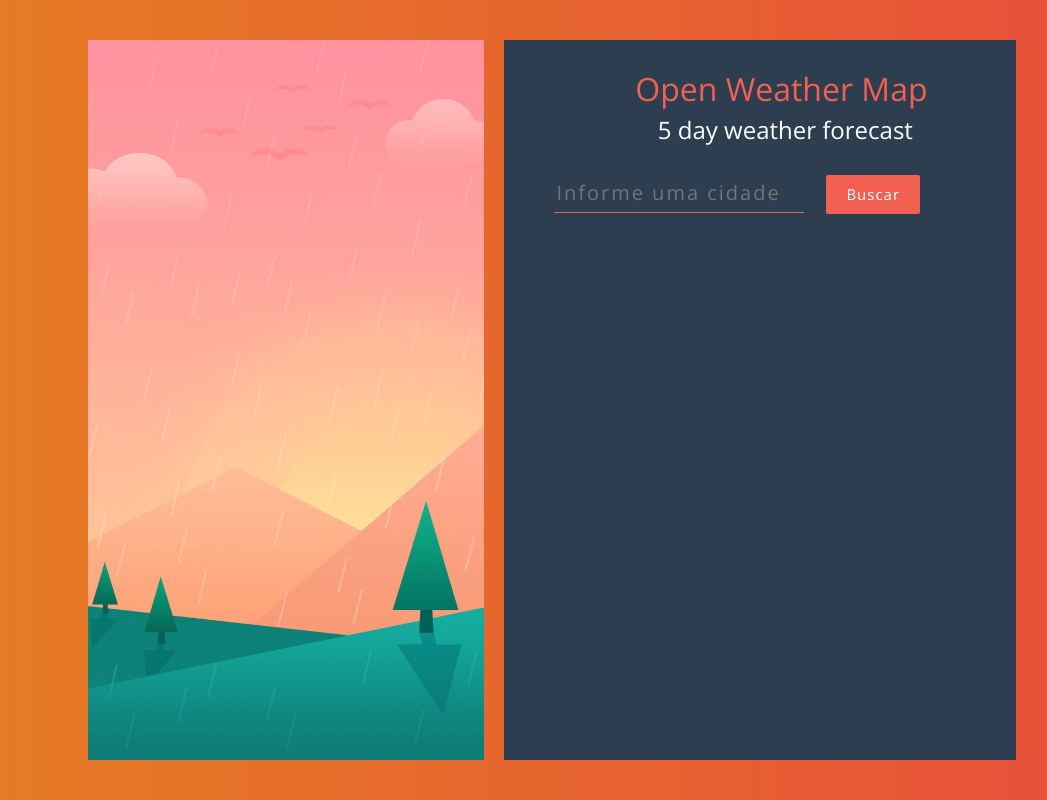
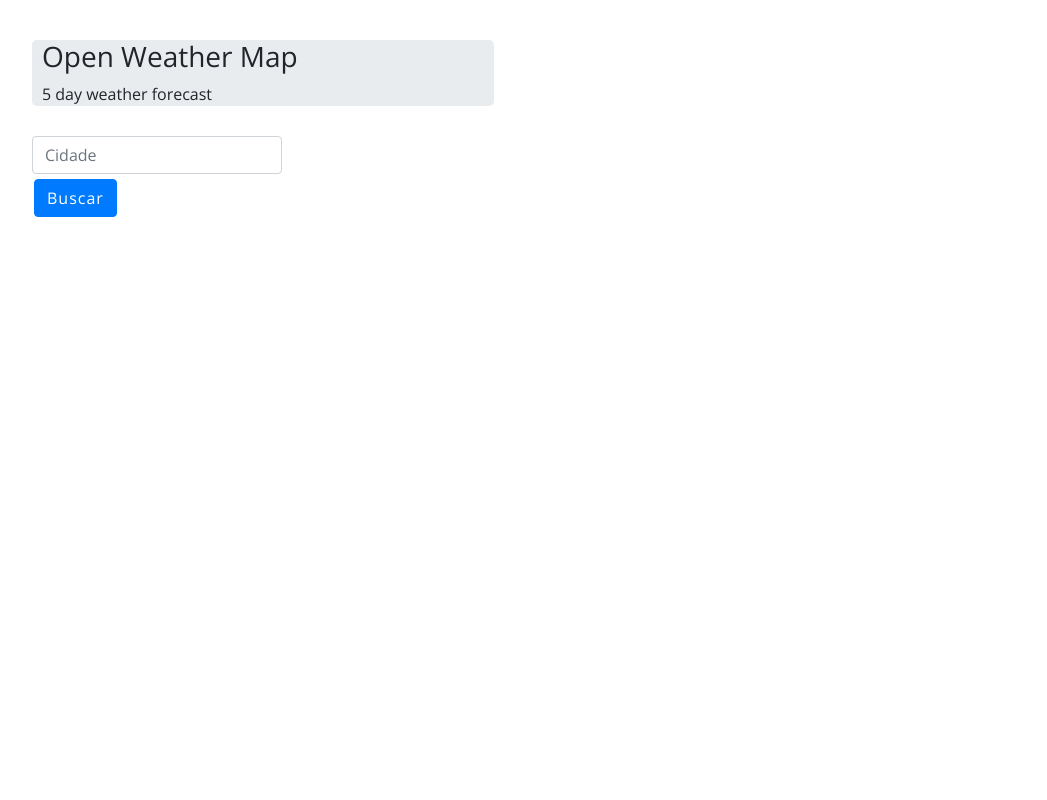
Before and after one commit to osvaldsoza/linx-api-owm, a React (Create React App) app: page / in a window 1280 px wide. Shown: the whole page, without its empty margins (88-1135 px from the left). Built offline with nearby package versions, Linux system fonts and the light colour scheme; a web font is replaced by a local one.

Commit message:
atualiza codigo

```diff
--- a/src/App.css
+++ b/src/App.css
@@ -4,6 +4,9 @@
 
 body {
   font-family: "Open Sans", serif;
+}
+.container{
+  margin-top: 10px;
 }
 
 .wrapper {
@@ -53,25 +56,21 @@
 }
 
 .form-container {
-  background-color: #2c3e50;
   height: 90vh;
   padding-top: 30px;
   padding-left: 50px;
   width: 40vw;
 }
-
-input[type="text"] {
-  background-color: transparent;
-  border: 0;
-  border-bottom: solid 1px #f16051;
-  width: 30%;
-  padding-bottom: 4px;
-  color: #fff !important;
-  font-weight: lighter;
-  letter-spacing: 2px;
-  margin-bottom: 30px;
-  margin-right: 20px;
-  font-size: 20px;
+.jumbotron{
+  padding: 0 10px;
+}
+.alert-danger{
+  padding: 0 10px;
+  margin-left: 5px;
+  margin-top: 7px;
+}
+input {
+ margin-bottom: 5px;
 }
 
 input[type="text"] {
@@ -102,7 +101,7 @@
 }
 
 .linx__info {
-  width: 60%;
+  width: 65%;
   font-size: 20px;
   font-weight: 200;
   letter-spacing: 2px;
--- a/src/App.js
+++ b/src/App.js
@@ -20,12 +20,13 @@
 
   handleBuscarDados = (e) => {
     e.preventDefault();
+
     this.setState({
       cidade: '',
       pais: '',
-      error: '',
-      dateTime: ''
+      error: ''
     });
+
     const cidade = e.target.elements.cidade.value;
 
     if (cidade.trim()) {
@@ -84,6 +85,7 @@
       });
     })
   }
+
   render() {
     const {
       cidade,
@@ -104,7 +106,7 @@
       speedWind
     } = this.state
 
-    const dadosDataSelecionada = {
+    const propsCapa = {
       cidade,
       dateTime,
       tempMax,
@@ -124,28 +126,24 @@
       return item.dt_txt
     })
     return (
-      <div>
-        <div className="wrapper">
-          <div>
-            <div>
+      <div className="container">
         <div className="row" style={{ display: 'flex', flexDirection: 'row' }}>
-                <div className="col-xs-5 title-container">
-                  <Capa
-                    dadosDataSelecionada={dadosDataSelecionada}
-                  />
-                </div>
-                <div className="col-xs-7 form-container">
-                  <div style={{ marginBottom: '30px', textAlign:'center'}}>
-                    <h2 style={{ marginRight: '8px', color: '#f16051' }}>Open Weather Map</h2>
-                    <h4 style={{ marginTop: '8px', color: '#fff' }}> 5 day weather forecast</h4>
+         {/*  <div className="col-xs-5 title-container">
+            <Capa propsCapa={propsCapa} />
+    </div> */}
+          <div className="form-container">
+            <div className="jumbotron" style={{ marginBottom: '30px' }}>
+              <h3 style={{ marginRight: '8px'}}>Open Weather Map</h3>
+              <p style={{ marginTop: '8px' }}> 5 day weather forecast</p>
             </div>
             <Form
               handleBuscarDados={this.handleBuscarDados}
+              error={error}
             />
             <Apresentacao
               cidade={cidade}
               pais={pais}
-                    error={error}
+
             />
             {
               cidade ?
@@ -172,9 +170,6 @@
           </div>
         </div>
       </div>
-          </div>
-        </div>
-      </div>
     );
   }
 };
--- a/src/components/Apresentacao.js
+++ b/src/components/Apresentacao.js
@@ -7,9 +7,6 @@
 	 		<span className="linx__value"> {props.cidade}, {props.pais}</span>
 			</p>
 		}
-		{
-			props.error && <p className="linx__error">{props.error}</p>
-		}
 
 	</div>
 
--- a/src/components/Capa.js
+++ b/src/components/Capa.js
@@ -5,39 +5,39 @@
 	<div className="linx__info">
 
 		{
-			props.dadosDataSelecionada.dateTime && 	props.dadosDataSelecionada.cidade &&
+			props.propsCapa.dateTime && 	props.propsCapa.cidade &&
 			<p className="linx__key"> Data e Hora:
- 				<span className="linx__value"> {moment(props.dadosDataSelecionada.dateTime).format("DD/MM/YYYY - HH:mm")}</span>
+ 				<span className="linx__value"> {moment(props.propsCapa.dateTime).format("DD/MM/YYYY - HH:mm")}</span>
 			</p>
 		}
 		{
-			props.dadosDataSelecionada.humidade && props.dadosDataSelecionada.cidade &&
+			props.propsCapa.humidade && props.propsCapa.cidade &&
 			<p className="linx__key"> Humidade:
-	 			<span className="linx__value"> {props.dadosDataSelecionada.humidade}</span>
+	 			<span className="linx__value"> {props.propsCapa.humidade}</span>
 			</p>
 		}
 		{
-			props.dadosDataSelecionada.speedWind && props.dadosDataSelecionada.cidade &&
+			props.propsCapa.speedWind && props.propsCapa.cidade &&
 			<p className="linx__key"> Velocidade do Vento:
-	 			<span className="linx__value"> {props.dadosDataSelecionada.speedWind}</span>
+	 			<span className="linx__value"> {props.propsCapa.speedWind}</span>
 			</p>
 		}
 		{
-			props.dadosDataSelecionada.temp && props.dadosDataSelecionada.cidade &&
+			props.propsCapa.temp && props.propsCapa.cidade &&
 			<p className="linx__key"> Temperatura Atual:
-	 			<span className="linx__value"> {props.dadosDataSelecionada.temp}</span>
+	 			<span className="linx__value"> {props.propsCapa.temp}</span>
 			</p>
 		}
 		{
-			props.dadosDataSelecionada.tempMax && props.dadosDataSelecionada.cidade &&
+			props.propsCapa.tempMax && props.propsCapa.cidade &&
 			<p className="linx__key"> Máxima:
-	 			<span className="linx__value"> {props.dadosDataSelecionada.tempMax}</span>
+	 			<span className="linx__value"> {props.propsCapa.tempMax}</span>
 			</p>
 		}
 		{
-			props.dadosDataSelecionada.temMin && props.dadosDataSelecionada.cidade &&
+			props.propsCapa.temMin && props.propsCapa.cidade &&
 			<p className="linx__key"> Mínima:
-	 			<span className="linx__value"> {props.dadosDataSelecionada.temMin}</span>
+	 			<span className="linx__value"> {props.propsCapa.temMin}</span>
 			</p>
 		}
 	</div>
--- a/src/components/Form.js
+++ b/src/components/Form.js
@@ -2,8 +2,13 @@
 
 const Form = props =>
 	<form onSubmit={props.handleBuscarDados}>
-		<input type="text" name="cidade" placeholder="Informe uma cidade" style={{width:'250px'}}/>
-		<button>Buscar</button>
+		<div style={{ display: 'flex', width: '50vw' }}>
+			<input className="form-control" type="text" name="cidade" placeholder="Cidade" style={{ width: '250px', display: 'block' }} />
+			{
+				props.error && <p className="alert alert-danger" style={{ width: '270px' }}>{props.error}</p>
+			}
+		</div>
+		<button className="btn btn-primary">Buscar</button>
 	</form>
 
 export default Form
```
Lines whose indentation alone changed are shown as unchanged.
